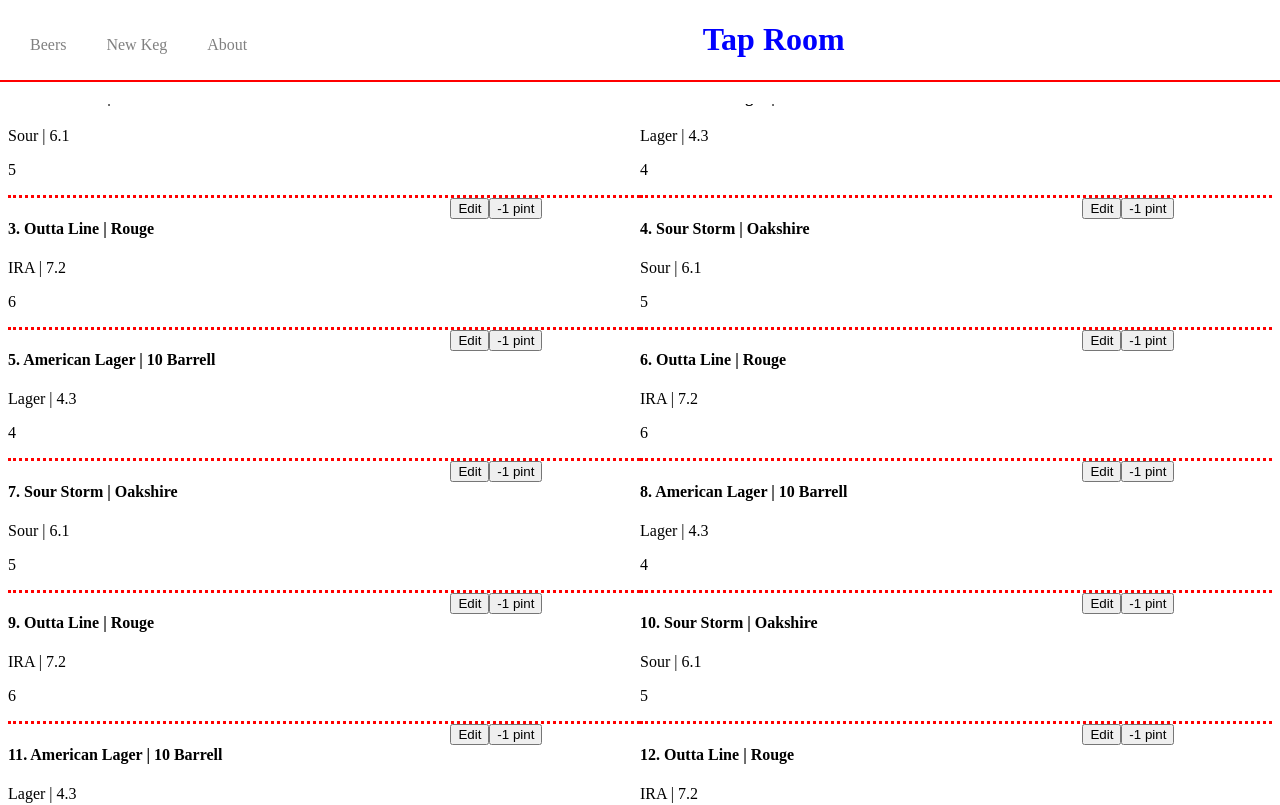
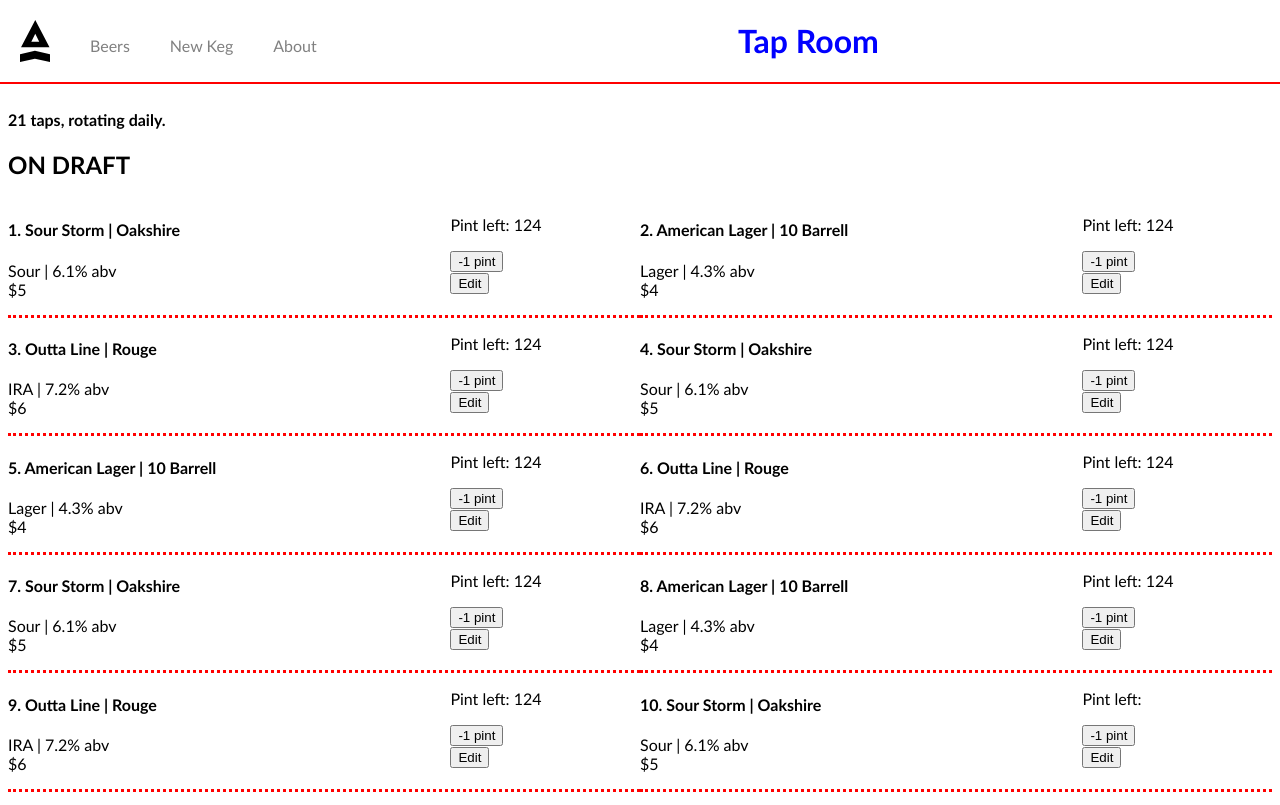
Before and after one commit to sjullieb/react-tap-room, a React app: page /#/ in a window 1280 px wide. Shown: the top 805 px of the page. Built offline with nearby package versions, Linux system fonts and the light colour scheme.

Commit message:
style header, add font

```diff
--- a/src/components/App.jsx
+++ b/src/components/App.jsx
@@ -8,9 +8,12 @@
 import { Switch, Route } from 'react-router-dom';
 
 function App(){
-
+  var styleHeaderMargin={
+    marginTop: '110px',
+    fontFamily: "'Trebuchet MS', Helvetica, sans-serif"
+  }
   return (
-    <div>
+    <div style={styleHeaderMargin}>
       <Header/>
       <Switch>
         <Route exact path='/' component={KegsList} />
--- a/src/components/Error404.jsx
+++ b/src/components/Error404.jsx
@@ -2,10 +2,14 @@
 import { Link } from 'react-router-dom';
 
 function Error404(){
+  var linkDecoration={
+    textDecoration: 'none',
+    color: 'grey'
+  };
   return(
   <div>
     <h1>Unfortunately we can't find the requested page :(</h1>
-    <Link to='/'><p>Go to Home page</p></Link>
+    <Link to='/' style={linkDecoration}><p>Go to Home page</p></Link>
   </div>
   );
 }
--- a/src/components/Header.jsx
+++ b/src/components/Header.jsx
@@ -1,10 +1,16 @@
 import React from  'react';
 import Navbar from "./Navbar";
+import logo from '../assets/images/logo.svg';
 
 function Header() {
   var headerStyle={
     display: "inline-block",
     color: "blue",
+  }
+  var styleLogo={
+    width: "30px",
+    float: "left",
+    padding: "20px"
   }
   return(
     <div className="main">
@@ -32,6 +38,7 @@
         `}
       </style>
       <div className='border-line'>
+        <img style={styleLogo} src={logo} alt='logo'></img>
         <h1 style={headerStyle}>Tap Room</h1>
         <Navbar/>
       </div>
--- a/src/components/Keg.jsx
+++ b/src/components/Keg.jsx
@@ -9,16 +9,20 @@
     border: '3px red',
     borderStyle: 'none none dotted none'
   };
+  var styleBeerName={
+    textWeight: 'bold'
+  }
   return(
   <div style={styleGrid}>
     <div >
-      <h4>{props.index}. {props.name} | {props.brand}</h4>
-      <p>{props.type} | {props.alcohol}</p>
-      <p>{props.price}</p>
+      <h4 style={styleBeerName}>{props.index}. {props.name} | {props.brand}</h4>
+      <p>{props.type} | {props.alcohol}% abv<br/>
+      ${props.price}</p>
     </div>
     <div>
+      <p>Pint left: {props.pintLeft}</p>
+      <button>-1 pint</button><br/>
       <button>Edit</button>
-      <button>-1 pint</button>
     </div>
   </div>
   );
@@ -30,7 +34,8 @@
   brand: PropTypes.string.isRequired,
   type: PropTypes.string.isRequired,
   alcohol: PropTypes.number.isRequired,
-  price: PropTypes.number.isRequired
+  price: PropTypes.number.isRequired,
+  pintLeft: PropTypes.number.isRequired
 };
 
 export default Keg;
--- a/src/components/KegsList.jsx
+++ b/src/components/KegsList.jsx
@@ -9,6 +9,76 @@
       brand: "Oakshire",
       type: "Sour",
       alcohol: 6.1,
+      price: 5,
+      pintLeft: 124
+    },
+    {
+      name: "American Lager",
+      brand: "10 Barrell",
+      type: "Lager",
+      alcohol: 4.3,
+      price: 4,
+      pintLeft: 124
+    },
+    {
+      name: "Outta Line",
+      brand: "Rouge",
+      type: "IRA",
+      alcohol: 7.2,
+      price: 6,
+      pintLeft: 124
+    },
+    {
+      name: "Sour Storm",
+      brand: "Oakshire",
+      type: "Sour",
+      alcohol: 6.1,
+      price: 5,
+      pintLeft: 124
+    },
+    {
+      name: "American Lager",
+      brand: "10 Barrell",
+      type: "Lager",
+      alcohol: 4.3,
+      price: 4,
+      pintLeft: 124
+    },
+    {
+      name: "Outta Line",
+      brand: "Rouge",
+      type: "IRA",
+      alcohol: 7.2,
+      price: 6,
+      pintLeft: 124
+    },{
+      name: "Sour Storm",
+      brand: "Oakshire",
+      type: "Sour",
+      alcohol: 6.1,
+      price: 5,
+      pintLeft: 124
+    },
+    {
+      name: "American Lager",
+      brand: "10 Barrell",
+      type: "Lager",
+      alcohol: 4.3,
+      price: 4,
+      pintLeft: 124
+    },
+    {
+      name: "Outta Line",
+      brand: "Rouge",
+      type: "IRA",
+      alcohol: 7.2,
+      price: 6,
+      pintLeft: 124
+    },{
+      name: "Sour Storm",
+      brand: "Oakshire",
+      type: "Sour",
+      alcohol: 6.1,
       price: 5
     },
     {
@@ -16,7 +86,8 @@
       brand: "10 Barrell",
       type: "Lager",
       alcohol: 4.3,
-      price: 4
+      price: 4,
+      pintLeft: 124
     },
     {
       name: "Outta Line",
@@ -30,124 +101,72 @@
       brand: "Oakshire",
       type: "Sour",
       alcohol: 6.1,
-      price: 5
+      price: 5,
+      pintLeft: 124
     },
     {
       name: "American Lager",
       brand: "10 Barrell",
       type: "Lager",
       alcohol: 4.3,
-      price: 4
+      price: 4,
+      pintLeft: 124
     },
     {
       name: "Outta Line",
       brand: "Rouge",
       type: "IRA",
       alcohol: 7.2,
-      price: 6
-    },{
+      price: 6,
+      pintLeft: 124
+    },
+    {
       name: "Sour Storm",
       brand: "Oakshire",
       type: "Sour",
       alcohol: 6.1,
-      price: 5
+      price: 5,
+      pintLeft: 124
     },
     {
       name: "American Lager",
       brand: "10 Barrell",
       type: "Lager",
       alcohol: 4.3,
-      price: 4
+      price: 4,
+      pintLeft: 124
     },
     {
       name: "Outta Line",
       brand: "Rouge",
       type: "IRA",
       alcohol: 7.2,
-      price: 6
-    },{
+      price: 6,
+      pintLeft: 124
+    },
+    {
       name: "Sour Storm",
       brand: "Oakshire",
       type: "Sour",
       alcohol: 6.1,
-      price: 5
+      price: 5,
+      pintLeft: 124
     },
     {
       name: "American Lager",
       brand: "10 Barrell",
       type: "Lager",
       alcohol: 4.3,
-      price: 4
+      price: 4,
+      pintLeft: 124
     },
     {
       name: "Outta Line",
       brand: "Rouge",
       type: "IRA",
       alcohol: 7.2,
-      price: 6
-    },
-    {
-      name: "Sour Storm",
-      brand: "Oakshire",
-      type: "Sour",
-      alcohol: 6.1,
-      price: 5
-    },
-    {
-      name: "American Lager",
-      brand: "10 Barrell",
-      type: "Lager",
-      alcohol: 4.3,
-      price: 4
-    },
-    {
-      name: "Outta Line",
-      brand: "Rouge",
-      type: "IRA",
-      alcohol: 7.2,
-      price: 6
-    },
-    {
-      name: "Sour Storm",
-      brand: "Oakshire",
-      type: "Sour",
-      alcohol: 6.1,
-      price: 5
-    },
-    {
-      name: "American Lager",
-      brand: "10 Barrell",
-      type: "Lager",
-      alcohol: 4.3,
-      price: 4
-    },
-    {
-      name: "Outta Line",
-      brand: "Rouge",
-      type: "IRA",
-      alcohol: 7.2,
-      price: 6
-    },
-    {
-      name: "Sour Storm",
-      brand: "Oakshire",
-      type: "Sour",
-      alcohol: 6.1,
-      price: 5
-    },
-    {
-      name: "American Lager",
-      brand: "10 Barrell",
-      type: "Lager",
-      alcohol: 4.3,
-      price: 4
-    },
-    {
-      name: "Outta Line",
-      brand: "Rouge",
-      type: "IRA",
-      alcohol: 7.2,
-      price: 6
+      price: 6,
+      pintLeft: 124
     }
   ];
 
@@ -159,6 +178,7 @@
 function KegsList(){
   return(
     <div>
+      <h4>{masterKegsList.length} taps, rotating daily.</h4>
       <h2>ON DRAFT</h2>
       <div style={styleGrid}>
         {masterKegsList.map((keg, index) =>
@@ -169,6 +189,7 @@
             type={keg.type}
             alcohol={keg.alcohol}
             price={keg.price}
+            pintLeft={keg.pintLeft}
             key={index}
            />
         )}
--- a/src/components/Navbar.jsx
+++ b/src/components/Navbar.jsx
@@ -3,7 +3,7 @@
 
 function Navbar(){
   return(
-    <div style={{float: "left", marginLeft: "10px"}}>
+    <div style={{float: "left"}}>
       <NavbarSection link="/" name="Beers"/>
       <NavbarSection link="/newkeg" name="New Keg"/>
       <NavbarSection link="/about" name="About"/>
--- a/src/components/NewKeg.jsx
+++ b/src/components/NewKeg.jsx
@@ -4,9 +4,17 @@
   return(
   <div>
     <form>
-      <label for='name'>Name</label>
-      <input id='name' type='text'>
-      </input>
+      <label>Name </label>
+      <input id='name' type='text' required></input><br/>
+      <label>Brand </label>
+      <input id='brand' type='text' required></input><br/>
+      <label>Type </label>
+      <input id='type' type='text' required></input><br/>
+      <label>Alcohol content </label>
+      <input id='alcohol' type='number' max="100" min="0" required></input><br/>
+      <label>Price </label>
+      <input id='price' type='number' required></input><br/>
+
       <button>Add</button>
     </form>
   </div>
```
Also changed, not shown: src/assets/images/logo.svg (added).
